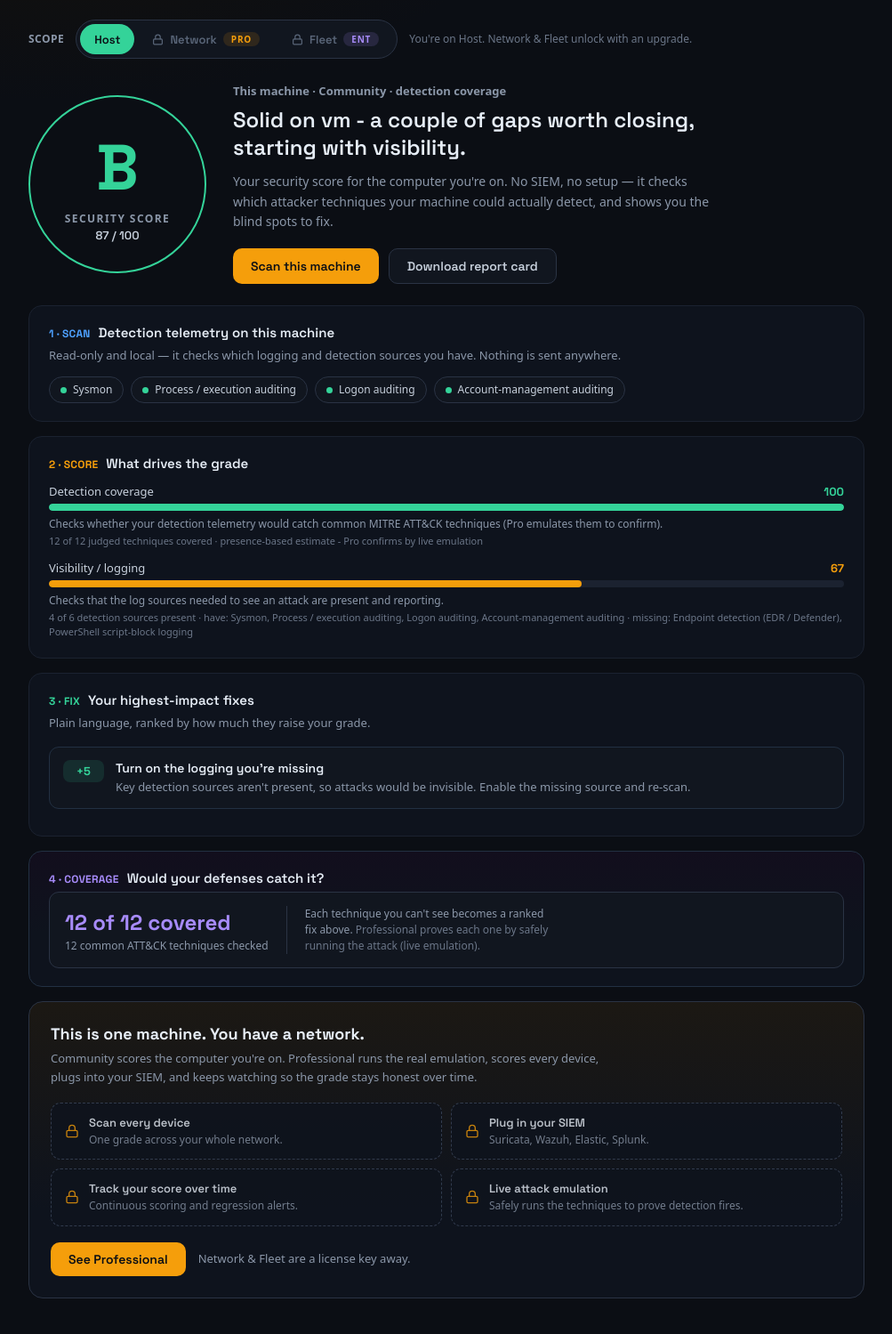
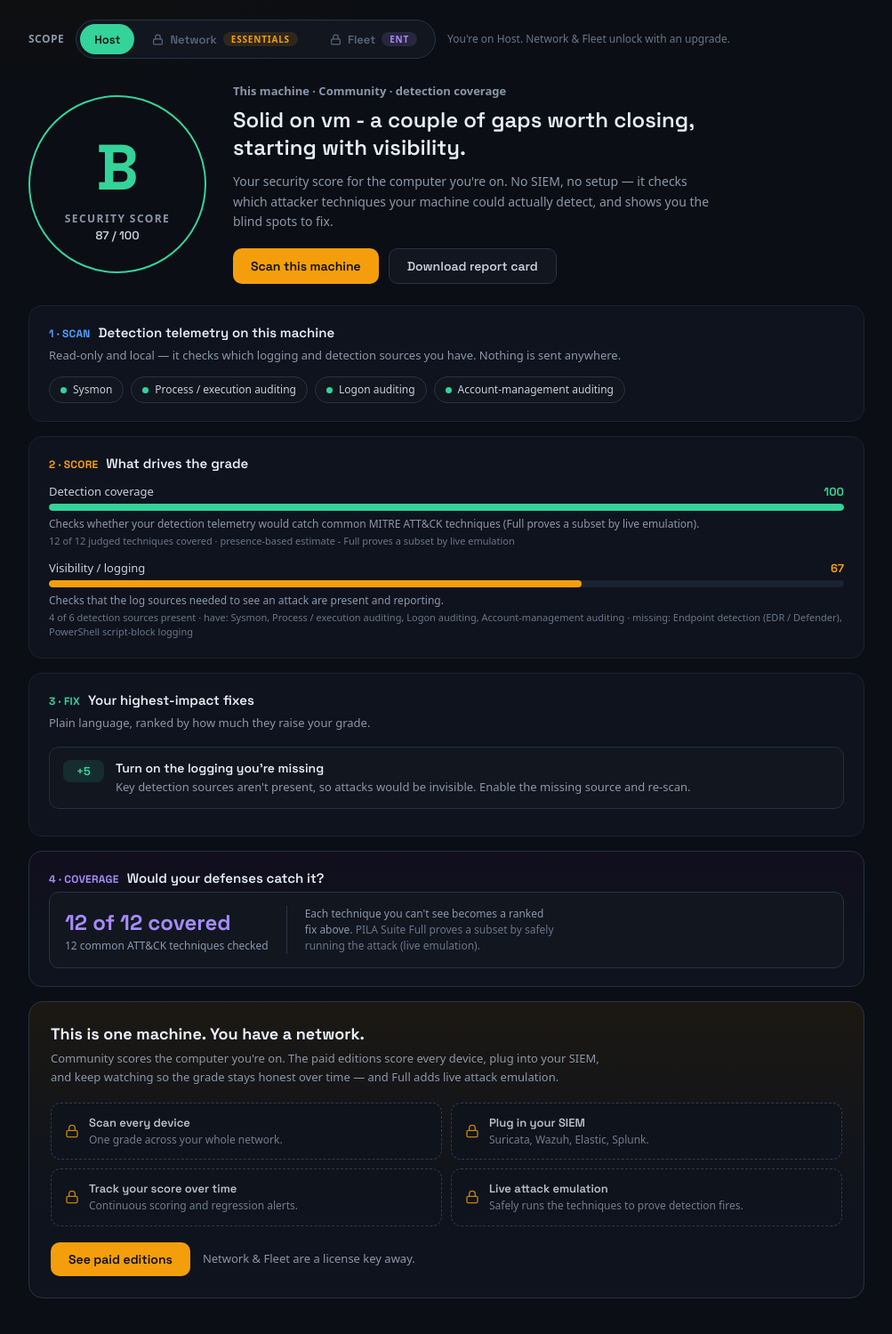
Before and after one commit to ByTE-X-Bit-Technologies/pila-suite-community, a FastAPI app: page / in a window 1280 px wide. Shown: the part 63-1562 px from the top of the page at 89% size, without its empty margins (138-1141 px from the left). Run offline with FastAPI, Linux system fonts and the light colour scheme.

Commit message:
Community wording: current editions, two-category score, linked upgrade
- README: describe what Community does now - 12 ATT&CK techniques across
  7 tactics, scored on Detection coverage (60%) and Visibility / logging
  (40%); the page's Scan / Score / Fix / Coverage steps; hygiene and
  incident-response readiness are not checked or scored.
- Page: "Professional" -> current editions (Network unlocks with
  Essentials; Full proves a subset by live emulation). Locked Network
  badge PRO -> ESSENTIALS. "Upgrade" and "See paid editions" now link to
  https://byte-x-bit.com/#software.
- scoring.py: "Pro confirms/emulates" -> "Full proves a subset by live
  emulation"; the presence-based-estimate finding now shows only when a
  host's coverage is not proven.
- collector.py / server.py docstrings: same edition wording; server.py
  lists the page's steps.

Co-Authored-By: Claude Opus 5.5 <noreply@anthropic.com>

```diff
--- a/freescore/collector.py
+++ b/freescore/collector.py
@@ -11,8 +11,9 @@ It does NOT check host hygiene (firewall / disk encryption / patch level) -
 that is the BXB Posture Scanner's job, a separate product. PILA answers
 "would I SEE the attack," not "are my settings safe."
 
-No attack is executed. The real emulation that confirms detection is the Pro
-(LMEP) feature; Community assesses detectability from telemetry present.
+No attack is executed. Live emulation (LMEP), which proves a subset of these
+techniques, is a PILA Suite Full feature; Community assesses detectability
+from the telemetry present.
 
 Platform support:
   * Windows - WORKING (PowerShell, read-only)
--- a/freescore/scoring.py
+++ b/freescore/scoring.py
@@ -19,7 +19,7 @@ CATEGORIES = {
 }
 
 CATEGORY_METHOD = {
-    "attack_coverage": "Checks whether your detection telemetry would catch common MITRE ATT&CK techniques (Pro emulates them to confirm).",
+    "attack_coverage": "Checks whether your detection telemetry would catch common MITRE ATT&CK techniques (Full proves a subset by live emulation).",
     "visibility": "Checks that the log sources needed to see an attack are present and reporting.",
     "response_readiness": "Looks for the means to contain an incident here: endpoint detection, an isolation path, and an IR playbook.",
     "config_hardening": "Runs host hardening checks (firewall, remote login, automatic updates) and scores the pass rate.",
@@ -328,7 +328,8 @@ def compute(signals: Signals) -> dict:
                 out.append("gaps: " + ", ".join(m.get("name", m.get("id", "?")) for m in p.missed[:3]))
             if p.unknown:
                 out.append(f"{len(p.unknown)} need deeper visibility to judge (not counted)")
-            out.append("presence-based estimate - Pro confirms by live emulation")
+            if not getattr(s, "coverage_proven", False):
+                out.append("presence-based estimate - Full proves a subset by live emulation")
             return out
         if cat == "visibility":
             exp = s.expected_log_sources or []
--- a/freescore/server.py
+++ b/freescore/server.py
@@ -3,7 +3,7 @@ PILA Suite — Community (Host) server
 ========================================
 
 Serves the single PILA Suite product: one page (Scan -> Score -> Fix ->
-Prove) plus the JSON endpoints it calls. Host-scope only; Network and Fleet are
+Coverage) plus the JSON endpoints it calls. Host-scope only; Network and Fleet are
 reported as locked and there is no code path that would scan them — the Community
 build genuinely cannot reach beyond this machine.
 
--- a/freescore/templates/index.html
+++ b/freescore/templates/index.html
@@ -54,7 +54,7 @@
     <span class="pill" style="color:var(--muted);background:var(--line);border:1px solid var(--line2)">COMMUNITY · HOST</span>
   </div>
   <span class="muted" style="font:500 12px/1 system-ui" id="hostline">scanning…</span>
-  <button class="btn" style="padding:9px 15px;font-size:12px">Upgrade</button>
+  <a class="btn" href="https://byte-x-bit.com/#software" target="_blank" rel="noopener" style="display:inline-block;padding:9px 15px;font-size:12px">Upgrade</a>
 </header>
 
 <div class="wrap">
@@ -64,9 +64,9 @@
     <span class="muted" style="font:600 12px/1 system-ui;letter-spacing:.04em">SCOPE</span>
     <div class="seg" role="group" aria-label="Scope (Network and Fleet require an upgrade)">
       <button class="on gk" aria-pressed="true">Host</button>
-      <button class="locked" disabled aria-disabled="true" aria-label="Network — requires Professional" title="Unlock with Professional">
+      <button class="locked" disabled aria-disabled="true" aria-label="Network — requires Essentials" title="Unlock with Essentials">
         <svg width="13" height="13" viewBox="0 0 24 24" fill="none" stroke="#5a6679" stroke-width="2.2" stroke-linecap="round" stroke-linejoin="round" aria-hidden="true"><rect x="3" y="11" width="18" height="11" rx="2"/><path d="M7 11V7a5 5 0 0 1 10 0v4"/></svg>
-        Network <span class="pill" style="color:var(--amber);background:rgba(245,158,11,.13)">PRO</span>
+        Network <span class="pill" style="color:var(--amber);background:rgba(245,158,11,.13)">ESSENTIALS</span>
       </button>
       <button class="locked" disabled aria-disabled="true" aria-label="Fleet — requires Enterprise" title="Unlock with Enterprise">
         <svg width="13" height="13" viewBox="0 0 24 24" fill="none" stroke="#5a6679" stroke-width="2.2" stroke-linecap="round" stroke-linejoin="round" aria-hidden="true"><rect x="3" y="11" width="18" height="11" rx="2"/><path d="M7 11V7a5 5 0 0 1 10 0v4"/></svg>
@@ -120,14 +120,14 @@
     <div style="display:flex;flex-wrap:wrap;align-items:center;gap:20px;padding:15px 17px;border:1px solid var(--line2);border-radius:11px;background:var(--panel2)">
       <div><div class="gk" id="provebig" style="font-weight:700;font-size:24px;color:var(--purple)">—</div><div class="muted" id="provesub" style="font:500 12px/1 system-ui;margin-top:5px">—</div></div>
       <div style="width:1px;align-self:stretch;background:var(--line2)"></div>
-      <div class="muted" style="font:400 12px/1.5 system-ui;max-width:280px">Each technique you can't see becomes a ranked fix above. <span class="dim">Professional proves each one by safely running the attack (live emulation).</span></div>
+      <div class="muted" style="font:400 12px/1.5 system-ui;max-width:280px">Each technique you can't see becomes a ranked fix above. <span class="dim">PILA Suite Full proves a subset by safely running the attack (live emulation).</span></div>
     </div>
   </section>
 
   <!-- UPGRADE -->
   <section class="upgrade">
     <div class="gk" style="font-weight:700;font-size:18px;margin-bottom:6px">This is one machine. You have a network.</div>
-    <p class="muted" style="margin:0 0 18px;font:400 13px/1.6 system-ui;max-width:640px">Community scores the computer you're on. Professional runs the real emulation, scores every device, plugs into your SIEM, and keeps watching so the grade stays honest over time.</p>
+    <p class="muted" style="margin:0 0 18px;font:400 13px/1.6 system-ui;max-width:640px">Community scores the computer you're on. The paid editions score every device, plug into your SIEM, and keep watching so the grade stays honest over time — and Full adds live attack emulation.</p>
     <div class="lockgrid">
       <div class="lockitem"><svg width="16" height="16" viewBox="0 0 24 24" fill="none" stroke="#f59e0b" stroke-width="2" stroke-linecap="round" stroke-linejoin="round"><rect x="3" y="11" width="18" height="11" rx="2"/><path d="M7 11V7a5 5 0 0 1 10 0v4"/></svg><div><div class="gk" style="font-weight:600;font-size:13px">Scan every device</div><div class="muted" style="font:400 12px/1.45 system-ui;margin-top:2px">One grade across your whole network.</div></div></div>
       <div class="lockitem"><svg width="16" height="16" viewBox="0 0 24 24" fill="none" stroke="#f59e0b" stroke-width="2" stroke-linecap="round" stroke-linejoin="round"><rect x="3" y="11" width="18" height="11" rx="2"/><path d="M7 11V7a5 5 0 0 1 10 0v4"/></svg><div><div class="gk" style="font-weight:600;font-size:13px">Plug in your SIEM</div><div class="muted" style="font:400 12px/1.45 system-ui;margin-top:2px">Suricata, Wazuh, Elastic, Splunk.</div></div></div>
@@ -135,7 +135,7 @@
       <div class="lockitem"><svg width="16" height="16" viewBox="0 0 24 24" fill="none" stroke="#f59e0b" stroke-width="2" stroke-linecap="round" stroke-linejoin="round"><rect x="3" y="11" width="18" height="11" rx="2"/><path d="M7 11V7a5 5 0 0 1 10 0v4"/></svg><div><div class="gk" style="font-weight:600;font-size:13px">Live attack emulation</div><div class="muted" style="font:400 12px/1.45 system-ui;margin-top:2px">Safely runs the techniques to prove detection fires.</div></div></div>
     </div>
     <div style="margin-top:18px;display:flex;flex-wrap:wrap;align-items:center;gap:14px">
-      <button class="btn">See Professional</button>
+      <a class="btn" href="https://byte-x-bit.com/#software" target="_blank" rel="noopener" style="display:inline-block">See paid editions</a>
       <span class="muted" style="font:500 13px/1 system-ui">Network &amp; Fleet are a license key away.</span>
     </div>
   </section>
```
Also changed, not shown: README.md.
